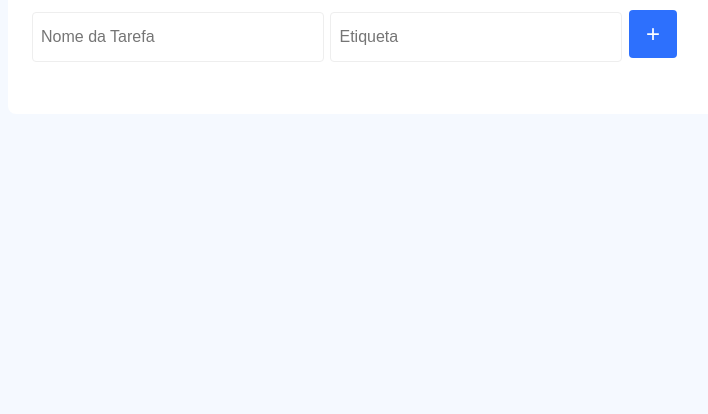
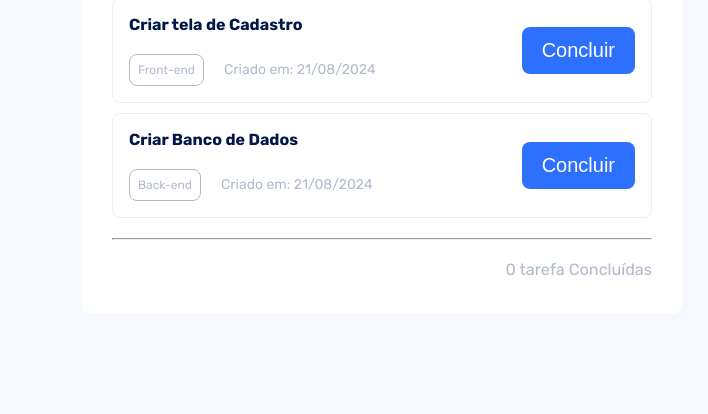
Before and after one commit to EnzoPachecoSouza/Board_de_Tarefas, a plain HTML site: page index.html in a window 1280 px wide. Shown: the part 386-800 px from the top of the page, without its empty margins (258-966 px from the left). Drawn offline with Linux system fonts and the light colour scheme.

Commit message:
Finalizando a Logica e iniciando a estilização

```diff
--- a/index.html
+++ b/index.html
@@ -17,7 +17,7 @@
     <main>
         <h1>Board de Tarefas</h1>
 
-        <section id="create-board-task-section">
+        <!-- <section id="create-board-task-section"> -->
         <form id="create-board-task-form">
             <input type="text" id="nameTask" name="nameTask" class="input-create-task" aria-label="Nome da Tarefa"
                 placeholder="Nome da Tarefa">
@@ -27,12 +27,30 @@
 
             <button type="submit" id="add-task-btn" aria-label="Criar tarefa" class="add-task-btn">+</button>
         </form>
-        </section>
+        <!-- </section> -->
 
 
         <ul id="list-task">
+            <!-- <li class="card-task">
+                <div class="task-descricao">
+                    <h2 class="title-task">Testanto</h2>
 
+                    <div class="descricao-abaixo">
+                        <p class="etiqueta-task">Front-end</p>
+
+                        <p class="date-task">Criado em 20/10/2000</p>
+                    </div>
+                </div>
+
+                <button class="btn-concluir">Concluir</button>
+            </li> -->
         </ul>
+
+        <hr>
+
+        <section id="tasks-counter-section">
+            <p><span id="completed-tasks-count"></span> tarefa Concluídas</p>
+        </section>
 
     </main>
     <script src="index.js"></script>
--- a/index.js
+++ b/index.js
@@ -1,160 +1,37 @@
-// const tasks = [
-//     { nome: "Criar tela de Login", etiqueta: "Front-end", data: "Criado em: 21/08/2024" },
-//     { nome: "Criar tela de Cadastro", etiqueta: "Front-end", data: "Criado em: 21/08/2024" },
-//     { nome: "Criar Banco de Dados", etiqueta: "Back-end", data: "Criado em: 21/08/2024" },
-// ]
-
-// function gravarDadosLocalStorage(taskObj) {
-//     let tasksSalves = JSON.parse(localStorage.getItem("tasks"));
-//     tasksSalves.push(taskObj);
-
-//     localStorage.setItem("tasks", JSON.stringify(tasksSalves));
-// }
-
-// function carregarDadosLocalStorage() {
-//     console.log("task", JSON.parse(localStorage.getItem("tasks")));
-// }
-
-// const form = document.getElementById("create-board-task-form");
-
-// form.addEventListener("submit", function (evento) {
-//     evento.preventDefault();
-//     createTask();
-// });
-
-// function createTask() {
-//     console.log("Tarefa criada com sucesso!");
-//     const nameTask = document.getElementById("nameTask");
-//     const etiqueta = document.getElementById("etiqueta");
-//     const data = "Criado em: 21/08/2024"
-
-//     const titleTask = document.createElement("h2");
-//     titleTask.classList.add("title-task");
-//     titleTask.innerHTML = nameTask.value;
-//     // titleTask.innerHTML = task.nome;
-
-//     const etiquetaTask = document.createElement("p");
-//     etiquetaTask.classList.add("etiqueta-task");
-//     etiquetaTask.innerHTML = etiqueta.value;
-//     // etiquetaTask.innerHTML = task.etiqueta;
-
-//     const dataTask = document.createElement("p");
-//     dataTask.classList.add("date-task");
-//     dataTask.innerHTML = "Criado em: 21/08/2024";
-//     // dataTask.innerHTML = task.data;
-
-//     const li = document.createElement("li");
-//     li.classList.add("card-task");
-
-//     const btnConcluir = document.createElement("button");
-//     btnConcluir.addEventListener("click", concluirTask);
-//     btnConcluir.type = "button";
-//     btnConcluir.classList.add("btn-concluir");
-//     btnConcluir.innerHTML = "Concluir";
-
-//     const ul = document.getElementById("list-task");
-//     ul.appendChild(li);
-//     li.appendChild(titleTask);
-//     li.appendChild(etiquetaTask);
-//     li.appendChild(dataTask);
-//     li.appendChild(btnConcluir);
-
-//     const taskObj = {
-//         nome: nameTask.value,
-//         etiqueta: etiqueta.value,
-//         data: data
-//     }
-
-//     gravarDadosLocalStorage(taskObj);
-//     carregarDadosLocalStorage();
-// }
-
-// function renderizarTarefas() {
-//     const renderizar = JSON.parse(localStorage.getItem("tasks"));
-//     renderizar.map((task) => {
-//         console.log("Renderizar Tarefa", task.nome, task.etiqueta, task.data);
-//         const titleTask = document.createElement("h2");
-//         titleTask.classList.add("title-task");
-//         // titleTask.innerHTML = nameTask.value;
-//         titleTask.innerHTML = task.nome;
-
-//         const etiquetaTask = document.createElement("p");
-//         etiquetaTask.classList.add("etiqueta-task");
-//         // etiquetaTask.innerHTML = etiqueta.value;
-//         etiquetaTask.innerHTML = task.etiqueta;
-
-//         const dataTask = document.createElement("p");
-//         dataTask.classList.add("date-task");
-//         // dataTask.innerHTML = "Criado em: 21/08/2024";
-//         dataTask.innerHTML = task.data;
-
-//         const li = document.createElement("li");
-//         li.classList.add("card-task");
-
-//         const btnConcluir = document.createElement("button");
-//         btnConcluir.addEventListener("click", concluirTask);
-//         btnConcluir.type = "button";
-//         btnConcluir.classList.add("btn-concluir");
-//         btnConcluir.innerHTML = "Concluir";
-
-//         const ul = document.getElementById("list-task");
-//         ul.appendChild(li);
-//         li.appendChild(titleTask);
-//         li.appendChild(etiquetaTask);
-//         li.appendChild(dataTask);
-//         li.appendChild(btnConcluir);
-//     })
-// }
-
-// function concluirTask(event) {
-//     alert("Tarefa concluída com sucesso!");
-
-//     // Obter o botão que disparou o evento
-//     const btnConcluir = event.target;
-
-//     // Obter o elemento da tarefa (li) que contém o botão
-//     const cardTask = btnConcluir.parentElement;
-
-//     // Substituir o botão por um emote
-//     const emote = document.createElement("span");
-//     emote.classList.add("emote-concluido");
-//     emote.innerHTML = "✅"; // Substitua pelo emote que você tem salvo
-
-//     // Remover o botão e adicionar o emote
-//     cardTask.removeChild(btnConcluir);
-//     cardTask.appendChild(emote);
-
-//     // Adicionar a classe de estilo ao título da tarefa
-//     const titleTask = cardTask.querySelector(".title-task");
-//     titleTask.classList.add("title-concluido");
-
-//     countTask++;
-// }
-
-// window.onload = function() {
-//     renderizarTarefas();
-// };
-
 //DECLARAÇÃO DAS TAREFAS INICIAIS
 //Aqui foi criado um ARRAY/LIST com os OBJETOS que representam as tarefas iniciais, e cada OBJETO
 //contém: NOME, ETIQUETA e DATA
 
 const tasks = [
-    { nome: "Criar tela de Login", etiqueta: "Front-end", data: "Criado em: 21/08/2024" },
-    { nome: "Criar tela de Cadastro", etiqueta: "Front-end", data: "Criado em: 21/08/2024" },
-    { nome: "Criar Banco de Dados", etiqueta: "Back-end", data: "Criado em: 21/08/2024" },
+    { nome: "Criar tela de Login", etiqueta: "Front-end", data: "Criado em: 21/08/2024", check: false},
+    { nome: "Criar tela de Cadastro", etiqueta: "Front-end", data: "Criado em: 21/08/2024", check: false},
+    { nome: "Criar Banco de Dados", etiqueta: "Back-end", data: "Criado em: 21/08/2024", check: false},
 ];
 
 //-----------------------------------------------------------------------------------------------
 
 //FUNÇÃO DE GRAVAR DADOS NO LOCAL STORAGE (armazenamento de dados via WEB)
-//
+//let tasksSalvas = JSON.parse(localStorage.getItem("tasks")) || [];
+//Ele irá tentar carregar o array de tarafas salvo no LOCAL STORAGE
+//Caso não exista, ele cria um Array VAZIO como Padrão
+
+//tasksSalvas.push(taskObj);
+//Adiciona a nova tarefa ao array de Tasks Salvas
+
+//localStorage.setItem("tasks", JSON.stringify(tasksSalvas));
+//Salva o Array atualizado no LOCALSTORAGE em formado de string, usando o JSON.strinfy
 
 function gravarDadosLocalStorage(taskObj) {
     let tasksSalvas = JSON.parse(localStorage.getItem("tasks")) || [];
     tasksSalvas.push(taskObj);
     localStorage.setItem("tasks", JSON.stringify(tasksSalvas));
 }
+
+//---------------------------------------------------------------------------------------------
+
+//FUNÇÃO DE CARREGAR DADOS DO LOCAL STORAGE
+
+//Carrega as tarefas salvas no localStorage, converte de string para objeto com JSON.parse e exibe no console.
 
 function carregarDadosLocalStorage() {
     console.log("Tasks:", JSON.parse(localStorage.getItem("tasks")));
@@ -177,6 +54,7 @@ function createTask() {
         nome: nameTask,
         etiqueta: etiqueta,
         data: data,
+        check: false
     };
 
     addTaskToDOM(taskObj);
@@ -185,7 +63,18 @@ function createTask() {
 }
 
 function addTaskToDOM(task) {
+    const divDescricao = document.createElement("div");
+    divDescricao.classList.add("task-descricao");
+
+    const divDescricaoAbaixo = document.createElement("div");
+    divDescricaoAbaixo.classList.add("descricao-abaixo");
+
     const titleTask = document.createElement("h2");
+    if(!task.check){
+        titleTask.classList.add("title-task");
+    }else{
+        titleTask.classList.add("title-concluido");
+    }
     titleTask.classList.add("title-task");
     titleTask.innerHTML = task.nome;
 
@@ -200,23 +89,47 @@ function addTaskToDOM(task) {
     const li = document.createElement("li");
     li.classList.add("card-task");
 
-    const btnConcluir = document.createElement("button");
-    btnConcluir.addEventListener("click", concluirTask);
-    btnConcluir.type = "button";
-    btnConcluir.classList.add("btn-concluir");
-    btnConcluir.innerHTML = "Concluir";
-
     const ul = document.getElementById("list-task");
     ul.appendChild(li);
-    li.appendChild(titleTask);
-    li.appendChild(etiquetaTask);
-    li.appendChild(dataTask);
-    li.appendChild(btnConcluir);
+    li.appendChild(divDescricao);
+    divDescricao.appendChild(titleTask);
+    divDescricao.appendChild(divDescricaoAbaixo);
+    divDescricaoAbaixo.appendChild(etiquetaTask);
+    divDescricaoAbaixo.appendChild(dataTask);
+
+    // li.appendChild(titleTask);
+    // li.appendChild(etiquetaTask);
+    // li.appendChild(dataTask);
+
+
+    if(!task.check){
+        const btnConcluir = document.createElement("button");
+        btnConcluir.addEventListener("click", concluirTask);
+        btnConcluir.type = "button";
+        btnConcluir.classList.add("btn-concluir");
+        btnConcluir.innerHTML = "Concluir";
+
+        li.appendChild(btnConcluir);
+    }else{
+        const emote = document.createElement("span");
+        emote.classList.add("emote-concluido");
+        emote.innerHTML = "✅";
+
+        li.appendChild(emote);
+    }
 }
 
 function renderizarTarefas() {
+    if(JSON.parse(localStorage.getItem("tasks")) === null){
+        localStorage.setItem("tasks", JSON.stringify(tasks));
+    }
+
     const tarefasSalvas = JSON.parse(localStorage.getItem("tasks")) || [];
-    tarefasSalvas.forEach((task) => addTaskToDOM(task));
+
+    tarefasSalvas.forEach((task) =>
+        addTaskToDOM(task)
+);
+atualizarContadorTarefas();
 }
 
 function concluirTask(event) {
@@ -225,6 +138,7 @@ function concluirTask(event) {
     const btnConcluir = event.target;
     const cardTask = btnConcluir.parentElement;
 
+    // Atualizar o DOM
     const emote = document.createElement("span");
     emote.classList.add("emote-concluido");
     emote.innerHTML = "✅";
@@ -234,8 +148,36 @@ function concluirTask(event) {
 
     const titleTask = cardTask.querySelector(".title-task");
     titleTask.classList.add("title-concluido");
+
+    // Atualizar o estado no localStorage
+    const nomeTask = titleTask.innerHTML;
+    let tarefasSalvas = JSON.parse(localStorage.getItem("tasks")) || [];
+
+    tarefasSalvas = tarefasSalvas.map((task) => {
+        if (task.nome === nomeTask) {
+            return { ...task, check: true }; // Atualiza a tarefa como concluída
+        }
+        return task;
+    });
+
+    localStorage.setItem("tasks", JSON.stringify(tarefasSalvas));
+
+    atualizarContadorTarefas();
+}
+
+function atualizarContadorTarefas() {
+    const tarefasSalvas = JSON.parse(localStorage.getItem("tasks")) || [];
+    const tarefasConcluidas = tarefasSalvas.filter(task => task.check).length;
+
+    const contadorElemento = document.getElementById("completed-tasks-count");
+    contadorElemento.innerHTML = tarefasConcluidas;
+
+    localStorage.setItem("completedTasksCount", tarefasConcluidas);
 }
 
 window.onload = function () {
     renderizarTarefas();
+
+    const contadorSalvo = localStorage.getItem("completedTasksCount") || 0;
+    document.getElementById("completed-tasks-count").innerHTML = contadorSalvo;
 };
--- a/style.css
+++ b/style.css
@@ -1,3 +1,9 @@
+*{
+    margin: 0;
+    padding: 0;
+    box-sizing: border-box;
+}
+
 html {
     width: 100%;
     height: 100%;
@@ -17,39 +23,36 @@ body {
 
 h1 {
     font-size: 4.0rem;
-    margin: 0 0 1.6rem;
-    color:  #11175E ;
+    color: #11175E;
 }
 
 main {
     width: 100%;
-    max-width: 70rem;
-    padding: 3.2rem 2.4rem;
+    max-width: 60rem;
+    padding: 3.5rem 3rem;
     background-color: #fff;
     border-radius: .8rem;
+    display: flex;
+    flex-direction: column;
+    gap: 2rem;
 }
 
-#create-to-do-section {
+#create-board-task-form {
     width: 100%;
-}
-
-#create-to-do-form {
-    font-size: 1.6rem;
     display: flex;
-    flex-direction: row;
     align-items: center;
-    width: 100%;
+    justify-content: space-between;
+    gap: 2rem;
 }
 
 .input-create-task {
-    height: 4.6rem;
-    width: 40%;
+    width: 100%;
     font-size: 1.6rem;
     border-radius: .4rem;
-    margin-right: .4rem;
     outline: 0;
     border: 1px solid #EEEEEE;
-    padding-left: .8rem;
+    padding-block: 1.3rem;
+    padding-inline: 1rem;
 
     &:focus {
         border: 1px solid #5eb7f6;
@@ -58,13 +61,13 @@ main {
 
 .add-task-btn {
     box-sizing: border-box;
-    height: 4.8rem;
-    width: 4.8rem;
     color: #fff;
     background-color: #2D70FD;
     border: none;
     border-radius: .4rem;
-    font-size: 2.4rem;
+    font-size: 1.6rem;
+    padding-block: 1.3rem;
+    padding-inline: 1.8rem;
     cursor: pointer;
 
     &:hover {
@@ -72,20 +75,15 @@ main {
     }
 }
 
-/* .board-task-list-section{
+#list-task {
     display: flex;
-    align-items: flex-start;
-    margin-top: 2.6rem;
-    background-color: green;
-} */
-
-ul {
-    display: flex;
-    flex-direction: row;
-    align-items: flex-start;
+    flex-direction: column;
+    align-items: center;
+    width: 100%;
+    gap: 1rem;
 }
 
-.card-task{
+.card-task {
     display: flex;
     flex-direction: row;
     align-items: center;
@@ -94,21 +92,28 @@ ul {
     border-radius: 0.8rem;
     width: 100%;
     padding: 16px;
+    gap: 7.5rem;
 }
 
-.title-task{
-color: #001747;
-font-size: 1.6rem;
+.task-descricao{
+    width: 100%;
+    display: flex;
+    flex-direction: column;
+    gap: 2rem;
 }
 
-.info-task{
+.descricao-abaixo{
     display: flex;
-    flex-direction: row;
     align-items: center;
-    gap: 16px;
+    gap: 2rem;
 }
 
-.etiqueta-task{
+.title-task {
+    color: #001747;
+    font-size: 1.6rem;
+}
+
+.etiqueta-task {
     display: flex;
     flex-direction: row;
     align-items: center;
@@ -119,35 +124,19 @@ font-size: 1.6rem;
     padding: 8px;
 }
 
-.data-task{
-    display: flex;
-    flex-direction: row;
-    align-items: center;
+.date-task {
     font-size: 1.4rem;
     color: #B1BACB;
 }
 
-.left-card-task{
-    display: flex;
-    flex-direction: column;
-    align-items: flex-start;
-    justify-content: center;
-    gap: .5rem;
-    background-color: rebeccapurple;
-}
-
-.btn-task{
-    display: flex;
-    flex-direction: row;
-    align-items: center;
-    justify-content: center;
-    height: 4.8rem;
-    width: 12.8rem;
+.btn-concluir {
     background: #2D70FD;
     color: #FFFFFF;
     border: none;
     border-radius: 0.8rem;
     font-size: 2.0rem;
+    padding-block: 1.2rem;
+    padding-inline: 2rem;
 }
 
 .title-concluido {
@@ -159,3 +148,14 @@ font-size: 1.6rem;
     font-size: 1.5em;
     margin-left: 10px;
 }
+
+hr{
+    color: #EEEEEE;
+}
+
+#tasks-counter-section{
+    display: flex;
+    justify-content: end;
+    color: #B1BACB;
+    font-size: 1.62rem;
+}
```
Lines whose indentation alone changed are shown as unchanged.
